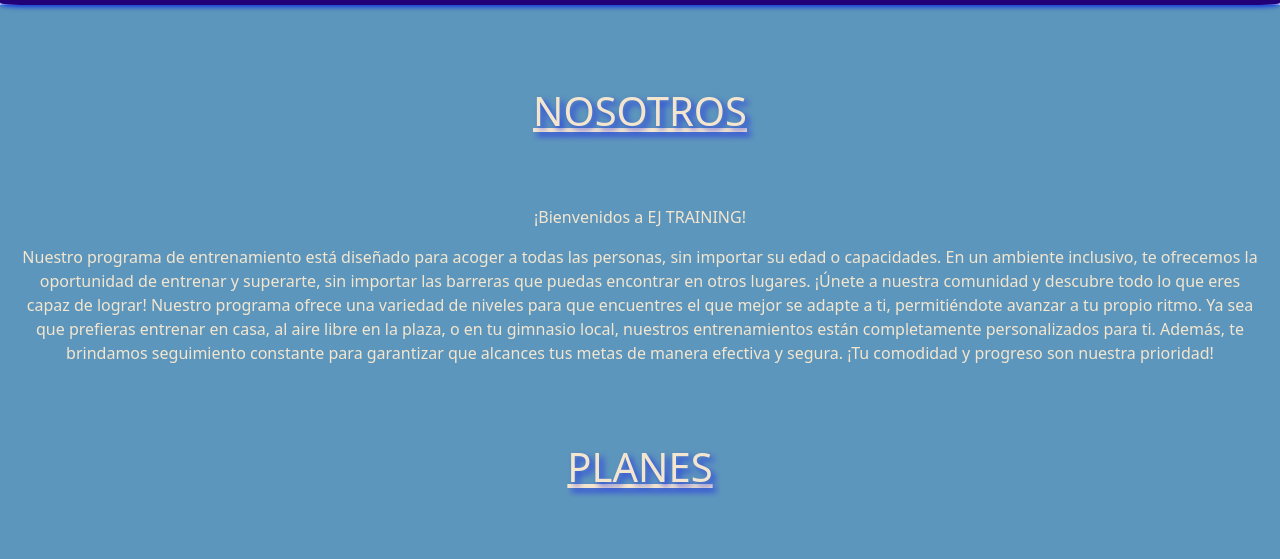
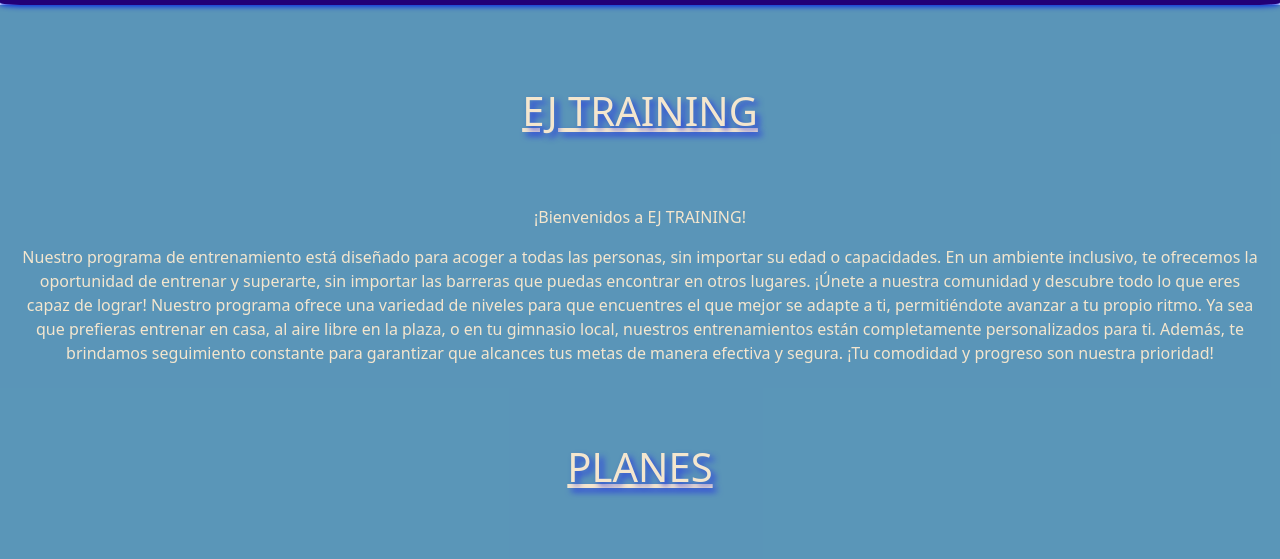
Before and after one commit to ejuarezmercado/3pre-entregaJuarezM, a website: page index.html in a window 1280 px wide. Shown: the part 121-680 px from the top of the page. Drawn offline with nearby package versions, Linux system fonts and the light colour scheme.

Commit message:
modicicaciones

```diff
--- a/index.html
+++ b/index.html
@@ -60,7 +60,7 @@
     <!--Inicia el Main-->
 <main>
     <div>
-      <h1 id="Nosotros">NOSOTROS</h1>
+      <h1 id="Nosotros">EJ TRAINING</h1>
       <P>¡Bienvenidos a EJ TRAINING!</P>
       <P>Nuestro programa de entrenamiento está diseñado para acoger a todas las personas, sin importar su edad o capacidades. En un ambiente inclusivo, te ofrecemos la oportunidad de entrenar y superarte, sin importar las barreras que puedas encontrar en otros lugares. ¡Únete a nuestra comunidad y descubre todo lo que eres capaz de lograr!
        Nuestro programa ofrece una variedad de niveles para que encuentres el que mejor se adapte a ti, permitiéndote avanzar a tu propio ritmo. Ya sea que prefieras entrenar en casa, al aire libre en la plaza, o en tu gimnasio local, nuestros entrenamientos están completamente personalizados para ti. Además, te brindamos seguimiento constante para garantizar que alcances tus metas de manera efectiva y segura. ¡Tu comodidad y progreso son nuestra prioridad!</P>
--- a/scss/style.scss
+++ b/scss/style.scss
@@ -1,5 +1,5 @@
 $color-primario: #220077;
-$color-secundario: #b7d9ef;
+$color-secundario: #94c4e4;
 $color-terciario: #f4e6ce;
 $color-destacado: #3498db;
 $color-texto: #a6dad0;
```
Also changed, not shown: css/estilos.css.
